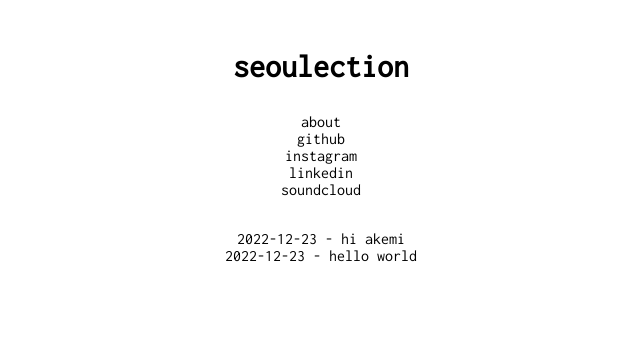
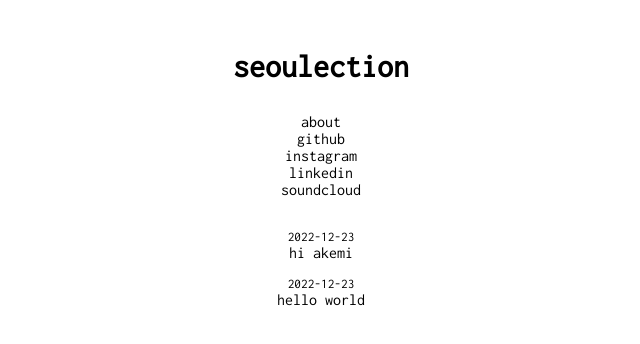
Before and after one commit to seoulection/blog, a Next.js app: page / in a window 1280 px wide. Shown: the top 344 px of the page, without its empty margins (319-959 px from the left). Built offline with nearby package versions, Linux system fonts and the light colour scheme.

Commit message:
adds date and refactoring

```diff
--- a/components/About.tsx
+++ b/components/About.tsx
@@ -1,5 +1,5 @@
 import Link from 'next/link'
-import styles from 'styles/Page.module.css'
+import styles from 'styles/App.module.css'
 
 const GITHUB = 'https://www.github.com/seoulection'
 const INSTAGRAM = 'https://www.instagram.com/cloud__n9ne'
--- a/components/Footer.tsx
+++ b/components/Footer.tsx
@@ -1,9 +1,8 @@
 import Link from 'next/link'
-import styles from 'styles/Page.module.css'
 
 export default function Footer(): JSX.Element {
   return (
-    <footer className={styles.footer}>
+    <footer>
       <Link href="/">back to home</Link>
     </footer>
   )
--- /dev/null
+++ b/components/Posts.tsx
@@ -0,0 +1,21 @@
+import Link from 'next/link'
+import { getSortedPostsData } from 'lib/posts'
+import { Data } from 'types/posts'
+import styles from 'styles/App.module.css'
+
+interface IPosts {
+  postsData: Data[]
+}
+
+export default function Posts({ postsData }: IPosts) {
+  return (
+    <section>
+      {postsData.map(({ id, date, title }) => (
+        <div className={styles.posts} key={id}>
+          <small>{date}</small>
+          <Link href={`/posts/${id}`}>{title}</Link>
+        </div>
+      ))}
+    </section>
+  )
+}
--- a/pages/index.tsx
+++ b/pages/index.tsx
@@ -1,6 +1,7 @@
 import Head from 'next/head'
 import Link from 'next/link'
 import About from 'components/About'
+import Posts from 'components/Posts'
 import { getSortedPostsData } from 'lib/posts'
 import { Data } from 'types/posts'
 
@@ -21,9 +22,7 @@ export default function Home({ postsData }: IHome): JSX.Element {
         <h1>seoulection</h1>
         <About />
         <section>
-          {postsData.map(({ id, date, title }: Data) => (
-            <Link key={id} href={`/posts/${id}`}>{date} - {title}</Link>
-          ))}
+          <Posts postsData={postsData} />
         </section>
       </main>
     </>
--- a/pages/posts/[id].tsx
+++ b/pages/posts/[id].tsx
@@ -1,7 +1,7 @@
 import Head from 'next/head'
 import Layout from 'components/Layout'
 import { getAllPostIds, getPostData } from 'lib/posts'
-import styles from 'styles/Page.module.css'
+import styles from 'styles/App.module.css'
 import { Data } from 'types/posts'
 
 interface IPost {
@@ -16,6 +16,7 @@ export default function Post({ postData }: IPost) {
           <title>{postData.title}</title>
         </Head>
         <h1>{postData.title}</h1>
+        <p className={styles.date}>{postData.date}</p>
         <div
           className={styles.content}
           dangerouslySetInnerHTML={{ __html: postData.contentHtml }}
--- /dev/null
+++ b/styles/App.module.css
@@ -0,0 +1,35 @@
+.about {
+  margin-bottom: 32px;
+}
+
+@media (min-width: 992px)
+.content {
+  margin: 0 200px;
+}
+
+.content {
+  margin: 0;
+}
+
+.content > p:not(:last-child) {
+  margin-bottom: 24px;
+}
+
+.content > ul {
+  margin-left: 50px;
+}
+
+.date {
+  margin-bottom: 12px;
+}
+
+.posts {
+  display: inline-flex;
+  flex-direction: column;
+  align-items: center;
+  justify-content: center;
+}
+
+.posts:not(:last-child) {
+  margin-bottom: 16px;
+}
--- a/styles/Page.module.css
+++ /dev/null
@@ -1,20 +0,0 @@
-.about {
-  margin-bottom: 32px;
-}
-
-.content {
-  margin: 0 200px;
-}
-
-.content > p:not(:last-child) {
-  margin-bottom: 24px;
-}
-
-.content > ul {
-  margin-left: 50px;
-}
-
-.footer {
-  display: flex;
-  justify-content: center;
-}
--- a/styles/globals.css
+++ b/styles/globals.css
@@ -25,6 +25,7 @@ body {
 
 a {
   color: inherit;
+  text-align: center;
   text-decoration: none;
 }
 
@@ -51,3 +52,8 @@ main section {
   align-items: center;
   flex-direction: column;
 }
+
+footer {
+  display: flex;
+  justify-content: center;
+}
```
Also changed, not shown: styles/ReactPage.module.css (deleted, +0 -12 lines).
